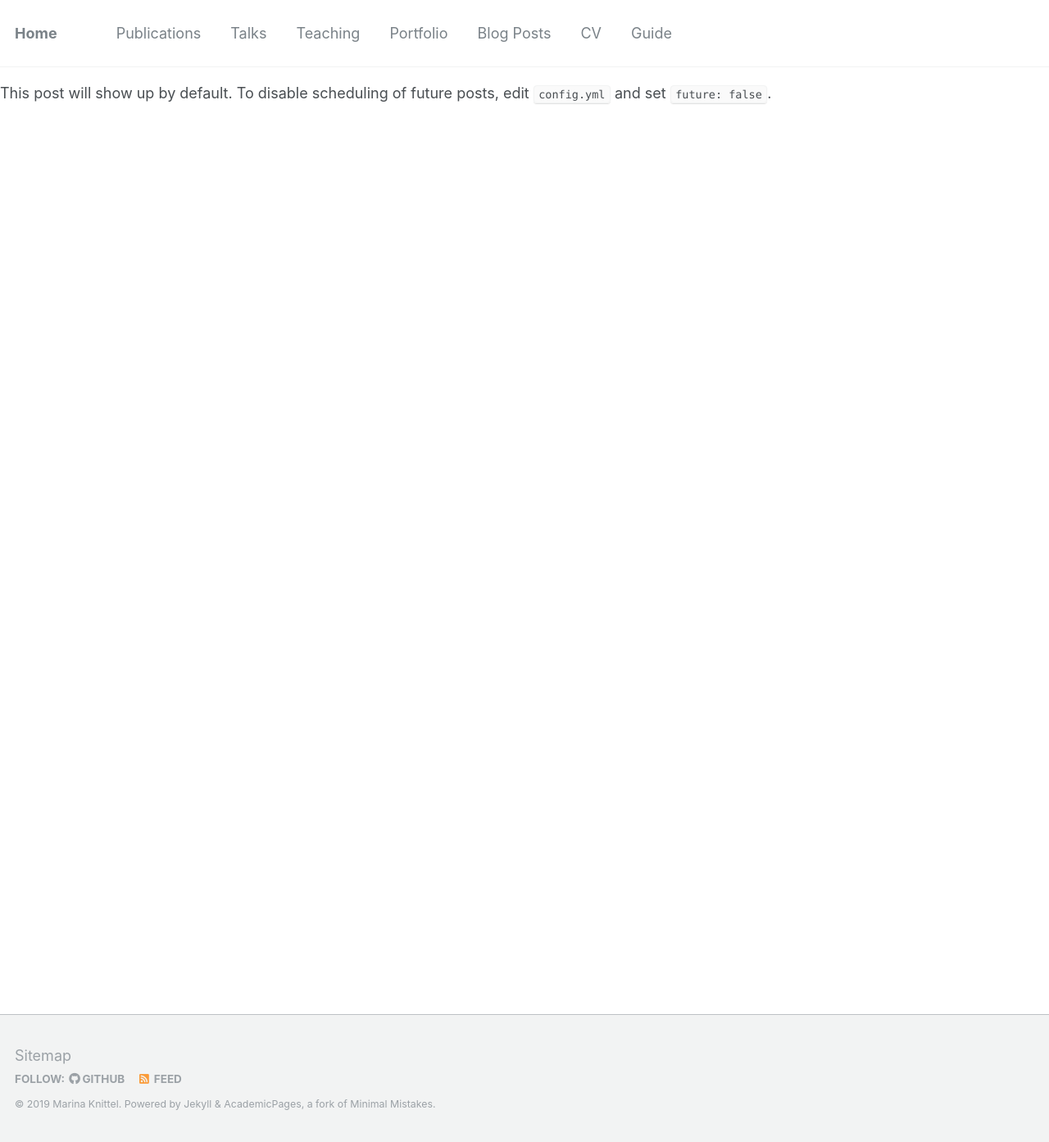
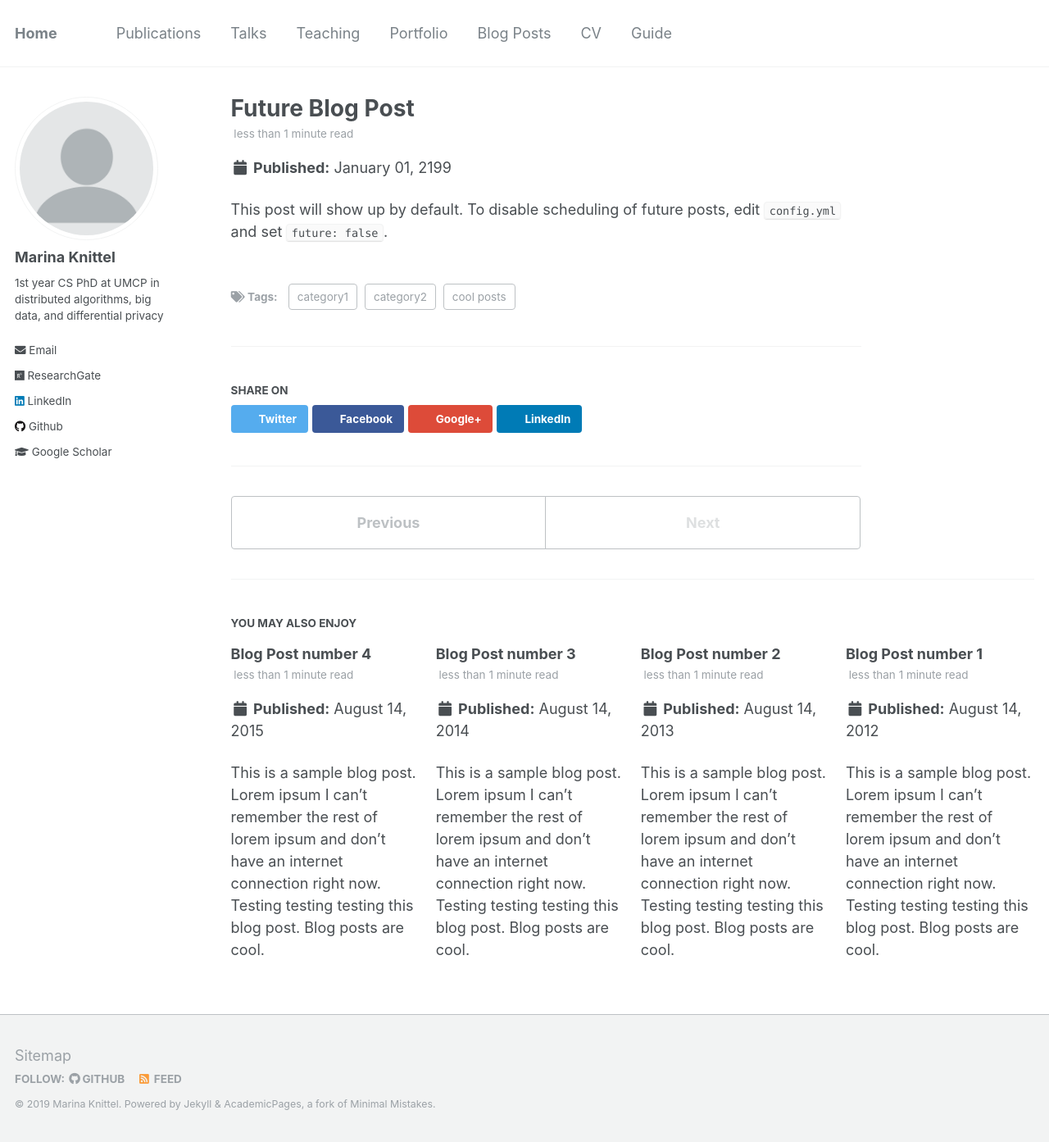
Before and after one commit to mknittel/mknittel.github.io, a Jekyll site: the page built from _posts/2199-01-01-future-post.md, in a window 1280 px wide and 1393 px high. Shown: the whole window at 82% size. Built offline with Jekyll 4.4.1, drawn with Linux system fonts in a browser that asks for light colours; our own code applies the rules of GitHub Pages for plain Markdown files; some of the changed lines change nothing that is shown.

Commit message:
Finished initial edits to config

```diff
--- a/_config.yml
+++ b/_config.yml
@@ -83,7 +83,7 @@
   name             : "Marina Knittel"
   avatar           : "profile.png"
   bio              : "1st year CS PhD at UMCP in distributed algorithms, big data, and differential privacy"
-  location         : "Location"
+  location         : #"Location"
   employer         :
   googlescholar    : "https://scholar.google.com/citations?view_op=list_works&hl=en&user=7EB47RUAAAAJ"
   email            : "mknittel@cs.umd.edu"
@@ -189,16 +189,16 @@
 # Defaults
 defaults:
   # _posts
-  #- scope:
-  #    path: ""
-  #    type: posts
-  #  values:
-  #    layout: single
-  #    author_profile: true
-  #    read_time: true
-  #    comments: true
-  #    share: true
-  #    related: true
+  - scope:
+      path: ""
+      type: posts
+    values:
+      layout: single
+      author_profile: true
+      read_time: true
+      comments: true
+      share: true
+      related: true
   # _pages
   - scope:
       path: ""
@@ -252,7 +252,7 @@
 permalink: /:categories/:title/
 # paginate: 5 # amount of posts to show
 # paginate_path: /page:num/
-timezone: America/Los_Angeles # http://en.wikipedia.org/wiki/List_of_tz_database_time_zones
+timezone: America/New_York # http://en.wikipedia.org/wiki/List_of_tz_database_time_zones
 
 
 # Plugins
```
